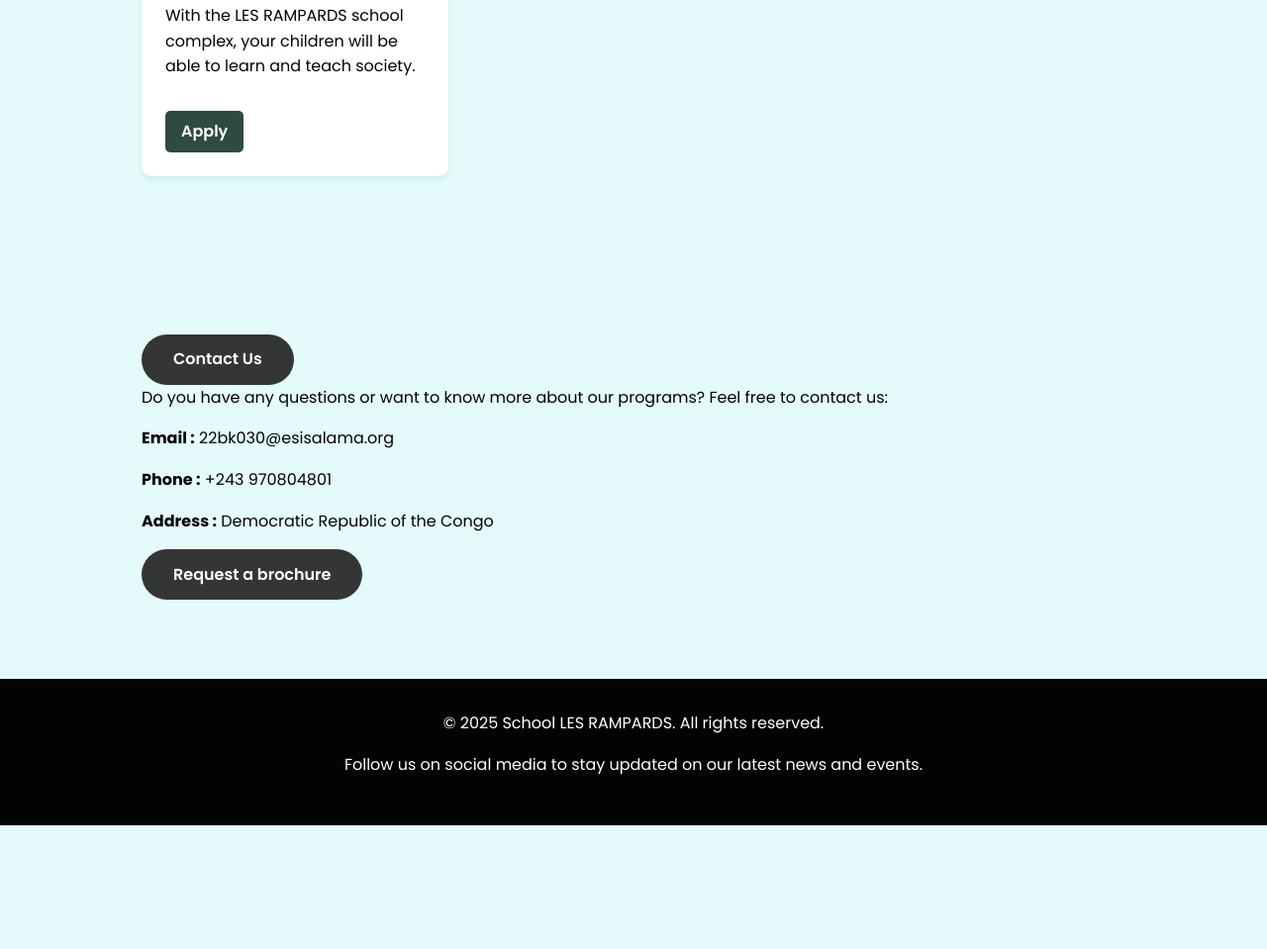
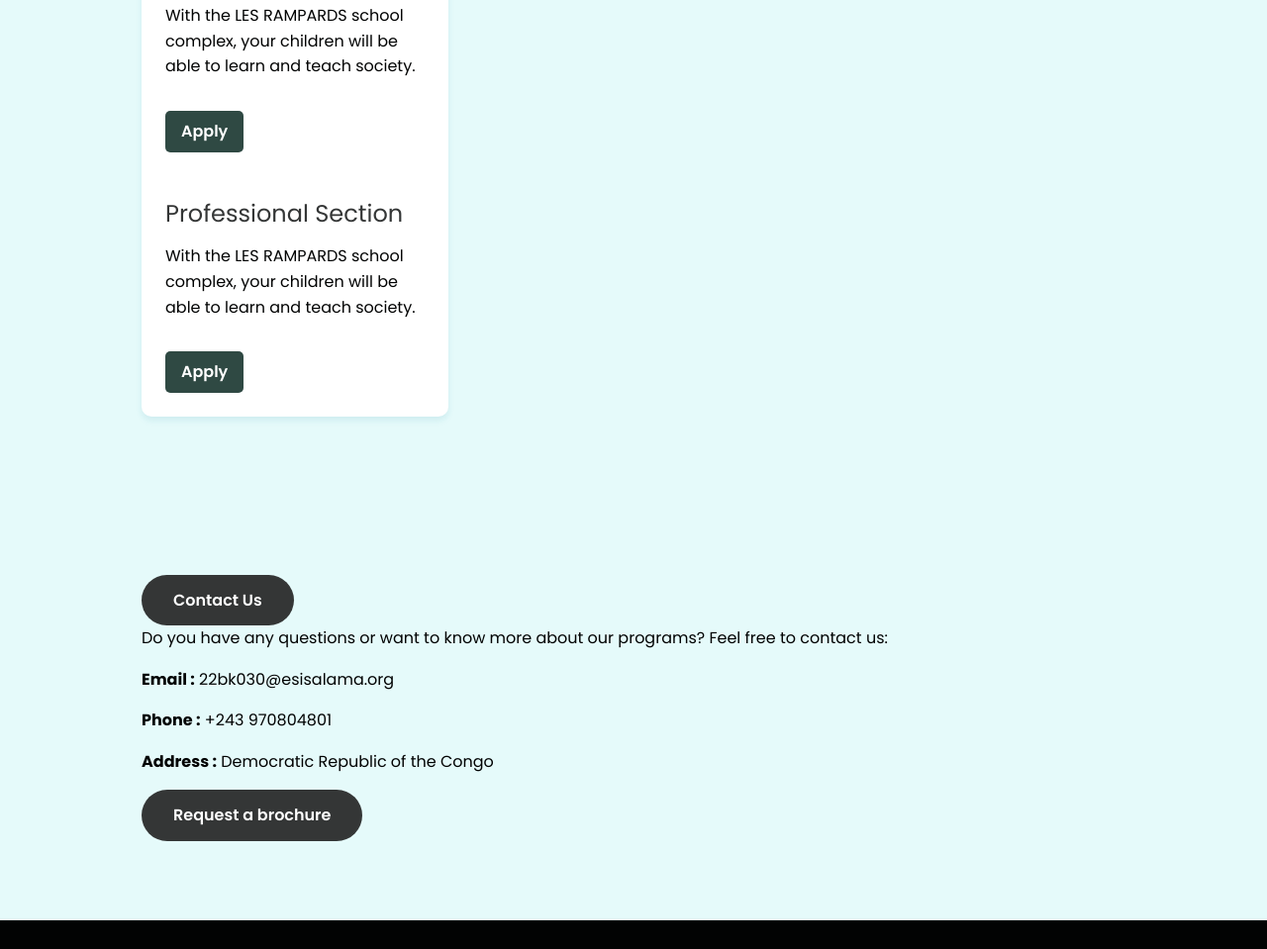
Before and after one commit to SamuelGaspard/ecole-rampard, a plain HTML site: page accueil/index.html in a window 1280 px wide. Shown: the part 3539-4498 px from the top of the page at 99% size. Before the commit the page ends 4373 px from the top, so only its background shows below. Drawn offline with nearby package versions, Linux system fonts and the light colour scheme; a script that the page names is missing.

Commit message:
ajout u program content done

```diff
--- a/accueil/index.html
+++ b/accueil/index.html
@@ -111,6 +111,10 @@
                         <p>With the LES RAMPARDS school complex, your children will be able to learn and teach society.</p>
                         <a href="inscription.html" class="apply-button">Apply</a>
                     </div>
+                    <div class="program-content">
+                        <h3>Professional Section</h3>
+                        <p>With the LES RAMPARDS school complex, your children will be able to learn and teach society.</p>
+                        <a href="inscription.html" class="apply-button">Apply</a>
                 </div>
             </div>
         </div>
```
